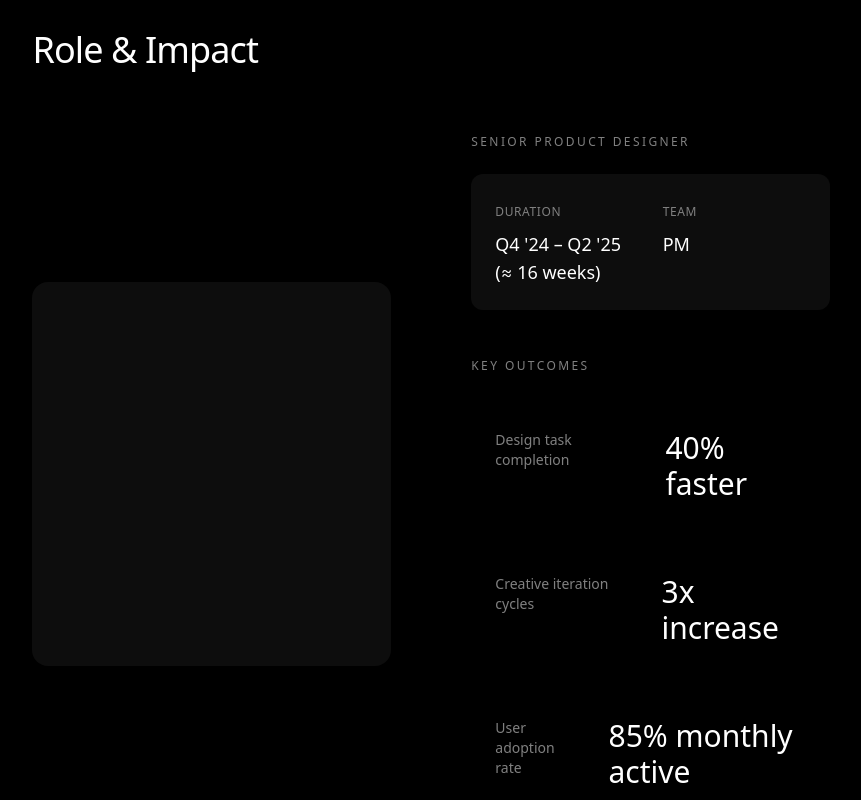
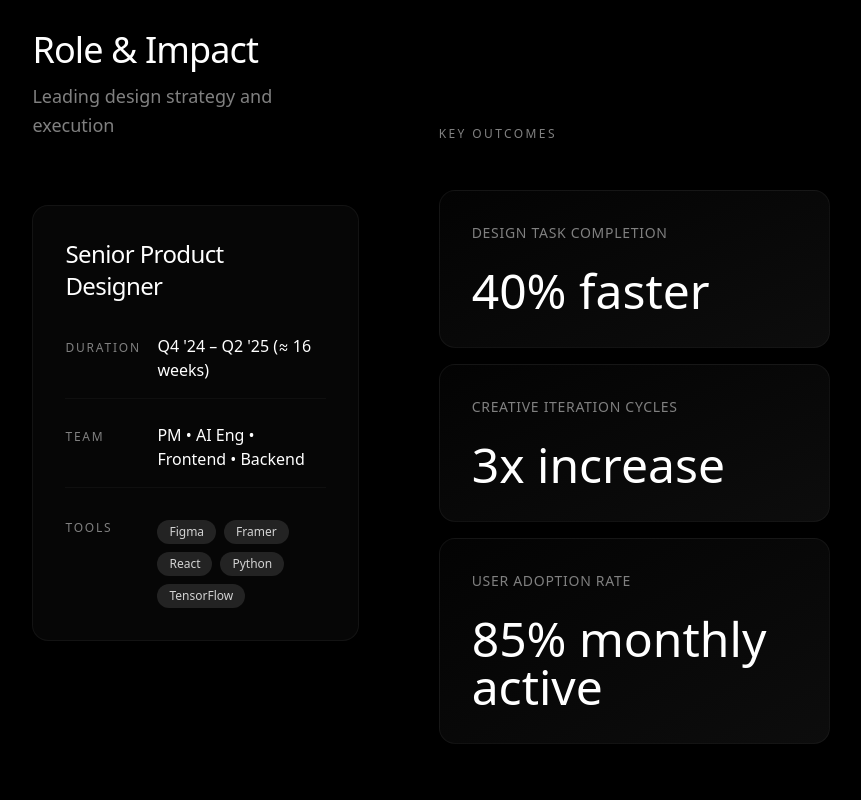
Before and after one commit to davidtellis-github/david-tellis-craft, a React (Vite) app: page /project/futurcraft-ai in a window 1280 px wide. Shown: the part 2980-3780 px from the top of the page, without its empty margins (413-1274 px from the left). Built offline with nearby package versions, Linux system fonts and the light colour scheme.

Commit message:
Enhance Role & Impact section
Refactor the Role & Impact section to improve visual design and layout. This includes a more structured two-column layout, enhanced role information with tools, and a more visually appealing presentation of key outcomes with larger, animated counters.

```diff
--- a/src/pages/ProjectDetails.tsx
+++ b/src/pages/ProjectDetails.tsx
@@ -299,11 +299,57 @@ const ProjectDetails: React.FC = () => {
 
         {/* Role & Impact */}
         <section id="role" className="py-32">
-          <h2 className="text-4xl font-extralight mb-16 tracking-tight">Role & Impact</h2>
-          <div className="grid lg:grid-cols-2 gap-20 items-center">
-            {project.mockupImages && project.mockupImages[2] ? (
+          <div className="grid lg:grid-cols-[1fr_1.2fr] gap-20 items-start">
+            {/* Left Column - Role Info */}
+            <div className="space-y-16">
+              <div>
+                <h2 className="text-4xl font-extralight mb-3 tracking-tight">Role & Impact</h2>
+                <p className="text-muted-foreground text-lg font-light leading-relaxed">
+                  Leading design strategy and execution
+                </p>
+              </div>
+
+              {/* Role Card */}
+              <div className="border border-border/30 rounded-2xl p-8 bg-muted/10 backdrop-blur-sm">
+                <div className="flex items-start justify-between mb-8">
+                  <h3 className="text-2xl font-light tracking-tight">
+                    {project.role.title}
+                  </h3>
+                </div>
+
+                <div className="space-y-6">
+                  <div className="flex items-baseline gap-3 pb-4 border-b border-border/20">
+                    <span className="text-xs text-muted-foreground uppercase tracking-[0.15em] font-medium min-w-[80px]">Duration</span>
+                    <p className="font-light text-base">{project.role.duration}</p>
+                  </div>
+
+                  <div className="flex items-baseline gap-3 pb-4 border-b border-border/20">
+                    <span className="text-xs text-muted-foreground uppercase tracking-[0.15em] font-medium min-w-[80px]">Team</span>
+                    <p className="font-light text-base">{project.role.team}</p>
+                  </div>
+
+                  {project.role.tools && project.role.tools.length > 0 && (
+                    <div className="flex items-start gap-3 pt-2">
+                      <span className="text-xs text-muted-foreground uppercase tracking-[0.15em] font-medium min-w-[80px]">Tools</span>
+                      <div className="flex flex-wrap gap-2">
+                        {project.role.tools.map((tool, idx) => (
+                          <span
+                            key={idx}
+                            className="px-3 py-1 text-xs rounded-full bg-muted/50 text-foreground/80 font-light"
+                          >
+                            {tool}
+                          </span>
+                        ))}
+                      </div>
+                    </div>
+                  )}
+                </div>
+              </div>
+
+              {/* Image/Visual */}
+              {project.mockupImages && project.mockupImages[2] && (
                 <div
-                className="rounded-2xl overflow-hidden h-full cursor-pointer group hover:shadow-2xl transition-all duration-500 order-2 lg:order-1"
+                  className="rounded-2xl overflow-hidden cursor-pointer group hover:shadow-2xl transition-all duration-500"
                   onClick={() => openLightbox([mockupImageMap[project.mockupImages[2]] || project.mockupImages[2]], 0)}
                 >
                   <img
@@ -312,47 +358,38 @@ const ProjectDetails: React.FC = () => {
                     className="w-full h-full object-cover group-hover:scale-[1.02] transition-transform duration-700"
                   />
                 </div>
-            ) : (
-              <div className="bg-muted/20 rounded-2xl h-96 order-2 lg:order-1"></div>
               )}
-            <div className="space-y-12 order-1 lg:order-2">
-              <div>
-                <h3 className="text-xs font-medium mb-6 text-muted-foreground uppercase tracking-[0.2em]">
-                  {project.role.title}
+            </div>
+
+            {/* Right Column - Outcomes */}
+            <div className="space-y-8 lg:mt-24">
+              <h3 className="text-xs font-medium text-muted-foreground uppercase tracking-[0.2em] mb-12">
+                Key Outcomes
               </h3>
-                <div className="bg-muted/20 rounded-xl p-6 mb-8">
-                  <div className="grid grid-cols-2 gap-6">
-                    <div>
-                      <span className="text-xs text-muted-foreground uppercase tracking-wider">Duration</span>
-                      <p className="font-light text-lg mt-2">{project.role.duration}</p>
-                    </div>
-                    <div>
-                      <span className="text-xs text-muted-foreground uppercase tracking-wider">Team</span>
-                      <p className="font-light text-lg mt-2">{project.role.team.split('•')[0].trim()}</p>
-                    </div>
-                  </div>
+
+              <div className="space-y-4">
+                {project.outcomes.map((outcome, index) => (
+                  <div
+                    key={index}
+                    className="group relative overflow-hidden rounded-2xl border border-border/30 bg-gradient-to-br from-muted/5 to-muted/20 hover:from-muted/10 hover:to-muted/30 transition-all duration-500 animate-fade-in"
+                    style={{ animationDelay: `${index * 100}ms` }}
+                  >
+                    <div className="p-8">
+                      <div className="flex flex-col gap-6">
+                        <span className="text-sm font-light text-muted-foreground uppercase tracking-wider">
+                          {outcome.metric}
+                        </span>
+                        <AnimatedCounter
+                          value={outcome.value}
+                          className="text-5xl font-extralight text-foreground leading-none"
+                        />
                       </div>
                     </div>
 
-              <div>
-                <h3 className="text-xs font-medium mb-8 text-muted-foreground uppercase tracking-[0.2em]">Key Outcomes</h3>
-                <div className="space-y-6">
-                  {project.outcomes.map((outcome, index) => (
-                    <div
-                      key={index}
-                      className="group hover:bg-muted/20 rounded-xl p-6 transition-all duration-300 animate-fade-in"
-                      style={{ animationDelay: `${index * 100}ms` }}
-                    >
-                      <div className="flex justify-between items-start gap-6">
-                        <span className="text-sm font-light text-muted-foreground">{outcome.metric}</span>
-                        <AnimatedCounter
-                          value={outcome.value}
-                          className="text-3xl font-extralight text-foreground"
-                        />
-                      </div>
+                    {/* Subtle gradient overlay on hover */}
+                    <div className="absolute inset-0 bg-gradient-to-r from-primary/0 via-primary/5 to-primary/0 opacity-0 group-hover:opacity-100 transition-opacity duration-500 pointer-events-none" />
                   </div>
                 ))}
-                </div>
               </div>
             </div>
           </div>
```
Lines whose indentation alone changed are shown as unchanged.
